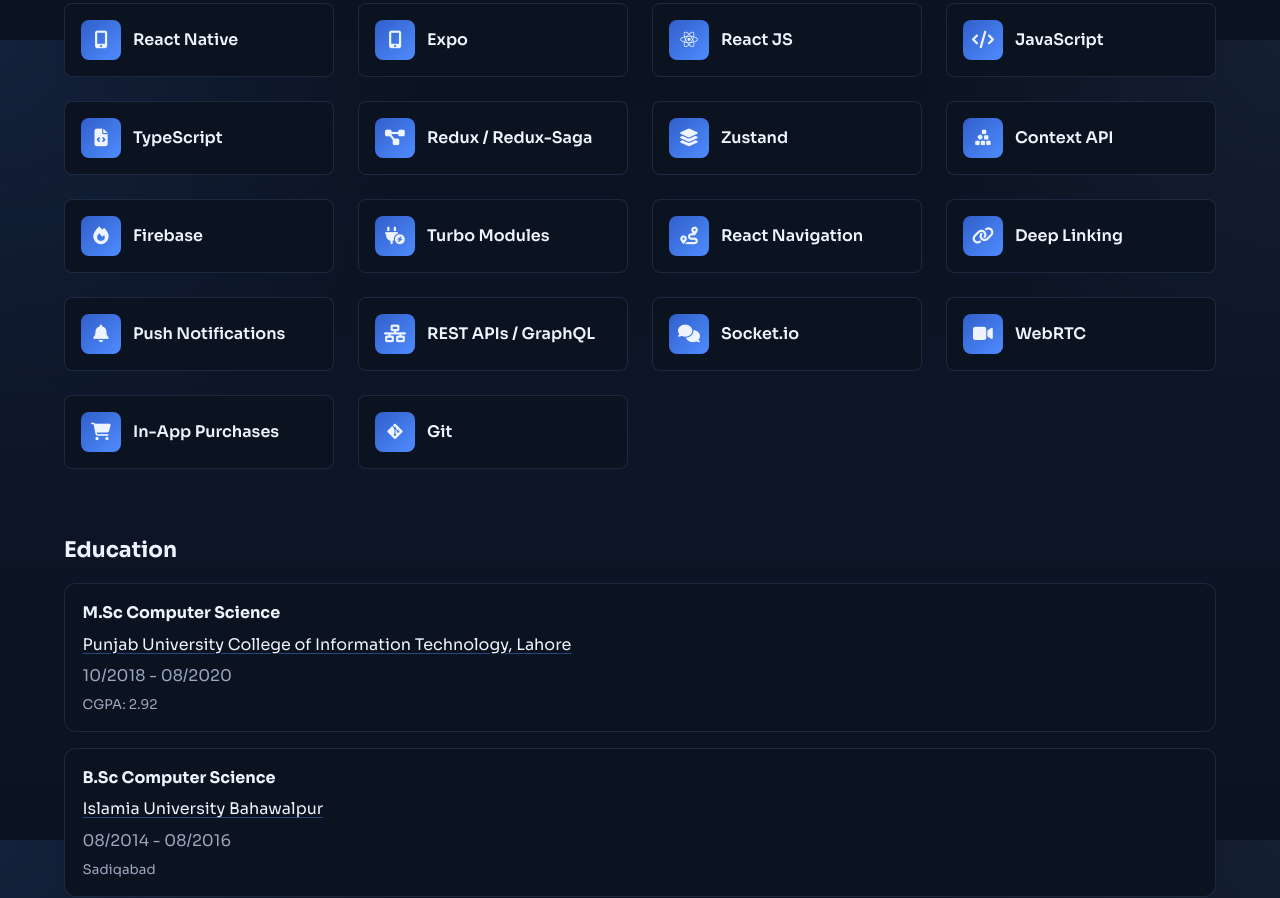
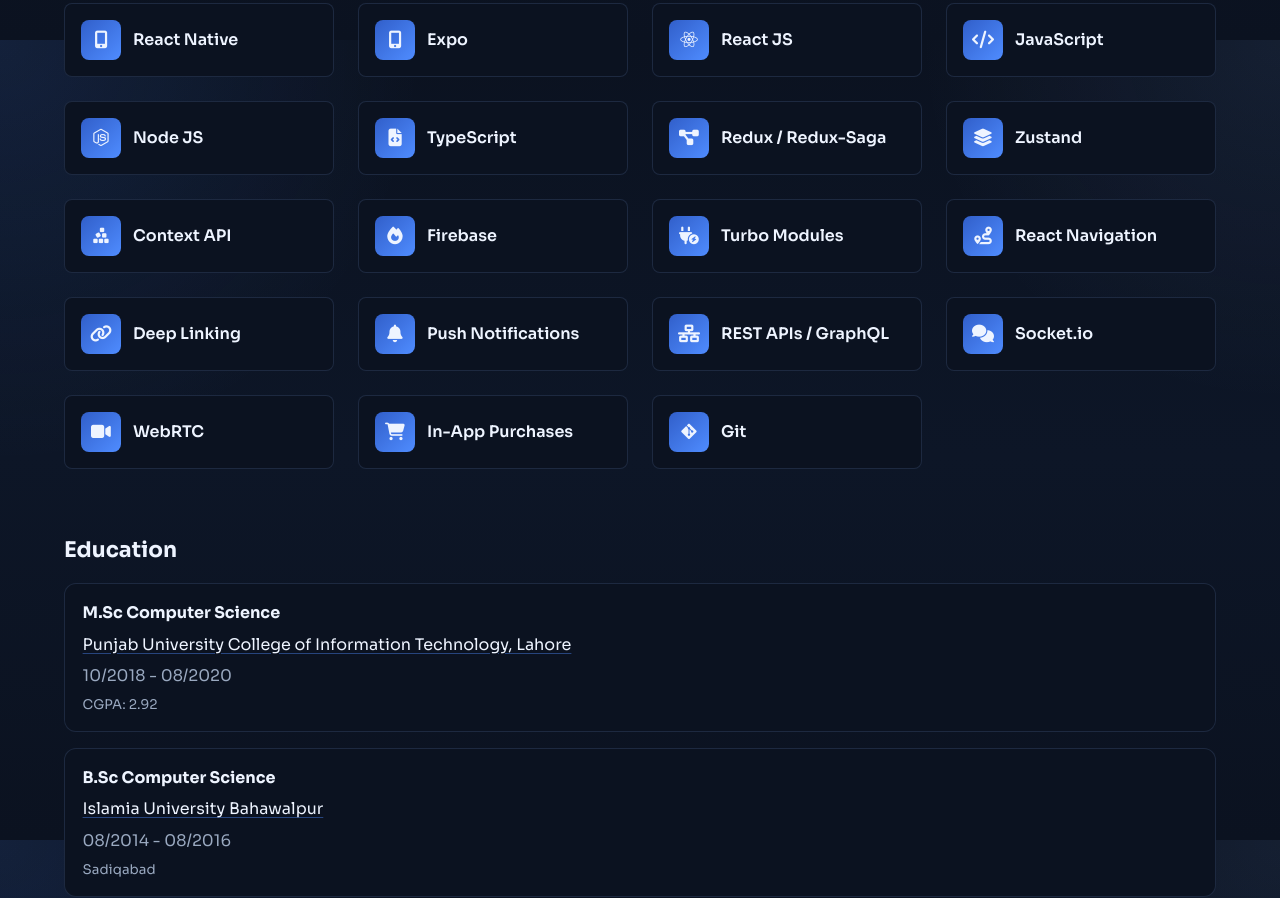
Before and after one commit to WarraichUmer95/portfolio, a React (Vite) app: page / in a window 1280 px wide. Shown: the part 1560-2458 px from the top of the page. Built offline with nearby package versions, Linux system fonts and the light colour scheme.

Commit message:
updated resume and skills

```diff
--- a/src/data/portfolioData.js
+++ b/src/data/portfolioData.js
@@ -56,6 +56,7 @@
     { name: "Expo", iconClass: "fas fa-mobile-screen-button" },
     { name: "React JS", iconClass: "fab fa-react" },
     { name: "JavaScript", iconClass: "fas fa-code" },
+    { name: "Node JS", iconClass: "fab fa-node-js" },
     { name: "TypeScript", iconClass: "fas fa-file-code" },
     { name: "Redux / Redux-Saga", iconClass: "fas fa-diagram-project" },
     { name: "Zustand", iconClass: "fas fa-layer-group" },
```
Also changed, not shown: 1 other file (tests, documents, lock files or other folders).
